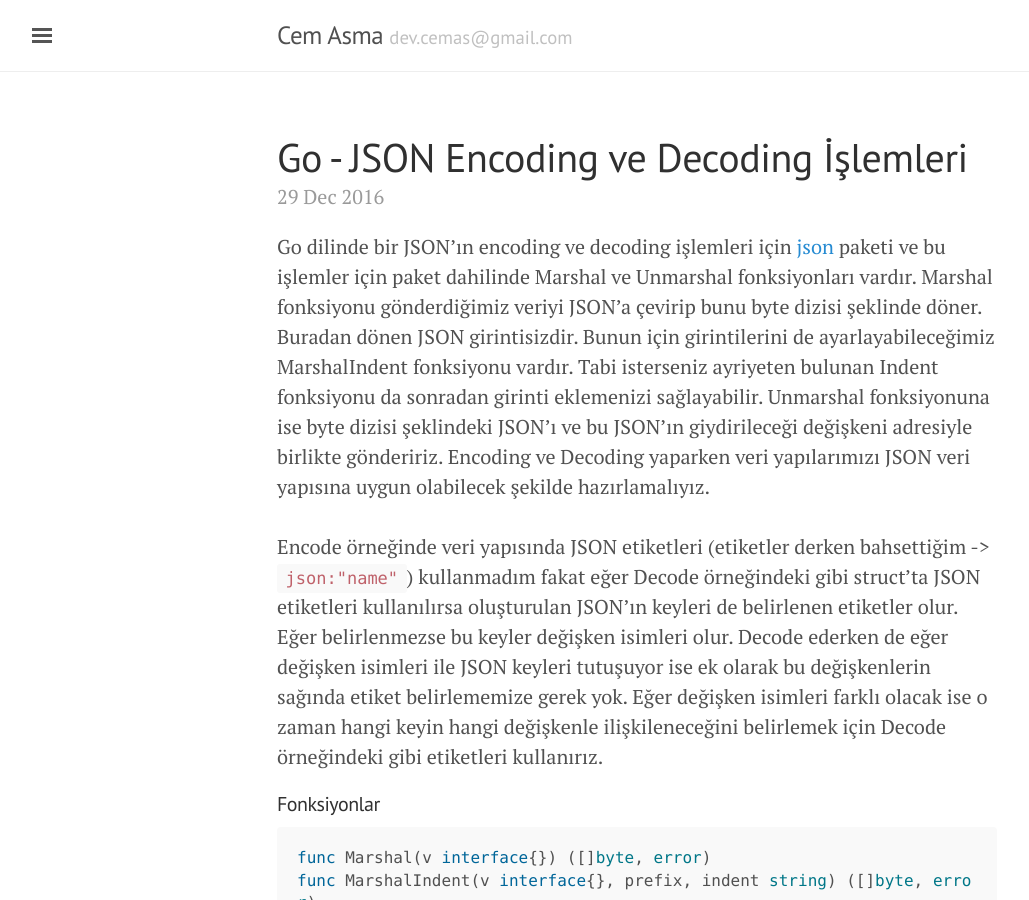
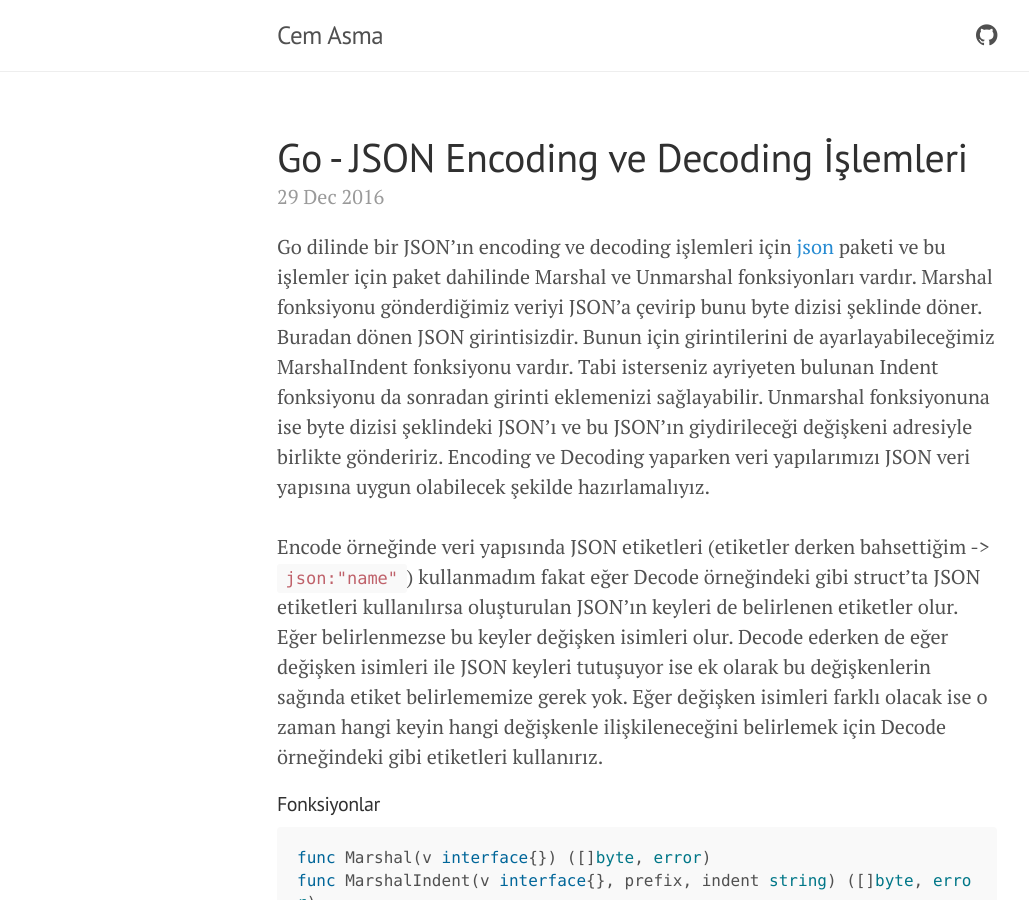
Before and after one commit to cemasma/cemasma-blog, a Jekyll site: the page built from index.html, in a window 1280 px wide and 900 px high. Shown: the whole window, without its empty margins (3-1032 px from the left). Built offline with Jekyll 4.4.1, drawn with Linux system fonts in a browser that asks for light colours; the list of posts is cut into pages by our own code.

Commit message:
design update

```diff
--- a/_layouts/default.html
+++ b/_layouts/default.html
@@ -14,7 +14,10 @@
         <div class="container">
           <h3 class="masthead-title">
             <a href="{{ site.baseurl }}/" title="Home">{{ site.title }}</a>
-            <small>{{ site.tagline }}</small>
+			<nav class="new-nav">
+				<a href="https://github.com/cemasma"><i class="fa fa-github fa-2" aria-hidden="true"></i></a>
+			</nav>
+            <!--<small>{{ site.tagline }}</small>-->
           </h3>
         </div>
       </div>
@@ -24,7 +27,7 @@
       </div>
     </div>
 
-    <label for="sidebar-checkbox" class="sidebar-toggle"></label>
+    <!--<label for="sidebar-checkbox" class="sidebar-toggle"></label>
 
     <script>
       (function(document) {
@@ -42,6 +45,6 @@
           checkbox.checked = false;
         }, false);
       })(document);
-    </script>
+    </script>-->
   </body>
 </html>
```
